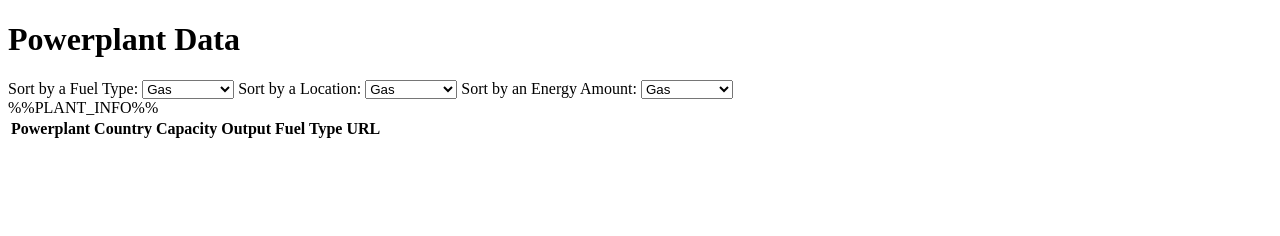
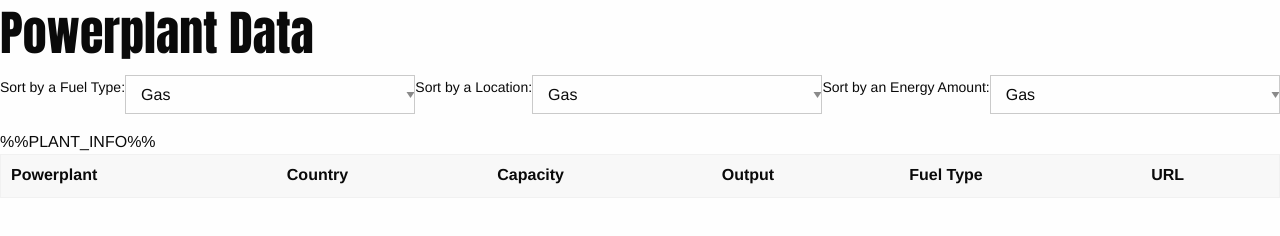
Before and after one commit to Wosfex/project2-dynamic-server, a website: page templates/index.html in a window 1280 px wide. Drawn offline with Linux system fonts and the light colour scheme; files that its build step writes are made by us from their sources; the site is published under a folder, as on GitHub Pages, so addresses that start at the root find nothing.

Commit message:
Geez, now it is good

```diff
--- a/templates/index.html
+++ b/templates/index.html
@@ -4,7 +4,7 @@
 	<meta charset="utf-8">
 	<meta name="viewport" content="width=device-width, initial-scale=1.0">
 	<title>Cereal</title>
-    <link rel="stylesheet" href="/public/css/foundation.css">
+    <link rel="stylesheet" href="css/foundation.css">
 </head>
 <body>
     <h1>Powerplant Data</h1>
```
Also changed, not shown: server.js (+6 -6 lines).
